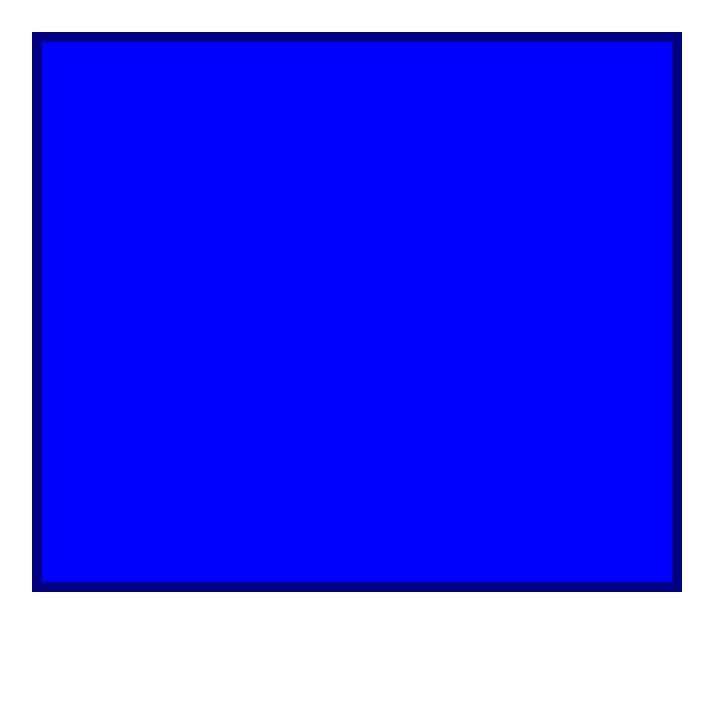
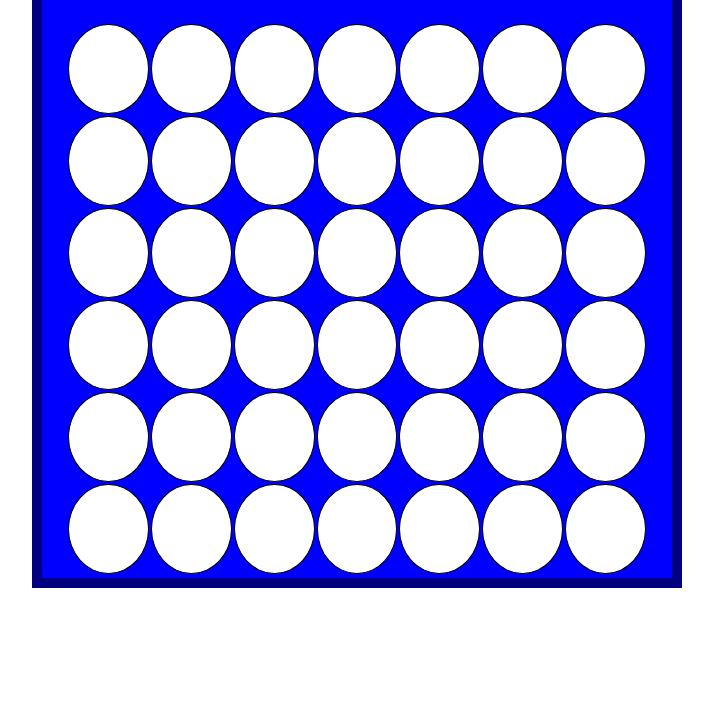
Before and after one commit to cristiaanh/connect-four, a plain HTML site: page main.html in a window 1280 px wide. Shown: the part 76-800 px from the top of the page, without its empty margins (283-996 px from the left). Drawn offline with Linux system fonts and the light colour scheme.

Commit message:
added slot css

```diff
--- a/main.css
+++ b/main.css
@@ -1,14 +1,35 @@
+*{
+    margin: 0;
+    padding: 0;
+    box-sizing: border-box;
+}
+
 body {
     font-family: 'Trebuchet MS', 'Lucida Sans Unicode', 'Lucida Grande', 'Lucida Sans', Arial, sans-serif;
     text-align: center;
 }
 
-#board {
-    height: 540px;
-    width: 630px;
+.game {
+    height: 600px;
+    width: 650px;
     background-color: blue;
     border: 10px solid navy;
     margin: 0 auto;
     display: flex;
     flex-wrap: wrap;
+    position: absolute;
+    top: 4rem;
+    left: 50%;
+    transform: translate(-50%);
+    padding: 1.5rem;
 }
+
+.slot{
+    width: 90px;
+    height: 90px;
+    background: white;
+    border: 1px solid black;
+    border-radius: 50%;
+
+
+}
--- a/main.html
+++ b/main.html
@@ -74,5 +74,7 @@
     </div>
     <div id="board"></div>
 
+    <div class="reset">Reset</div>
+
 </body>
 </html>
```
